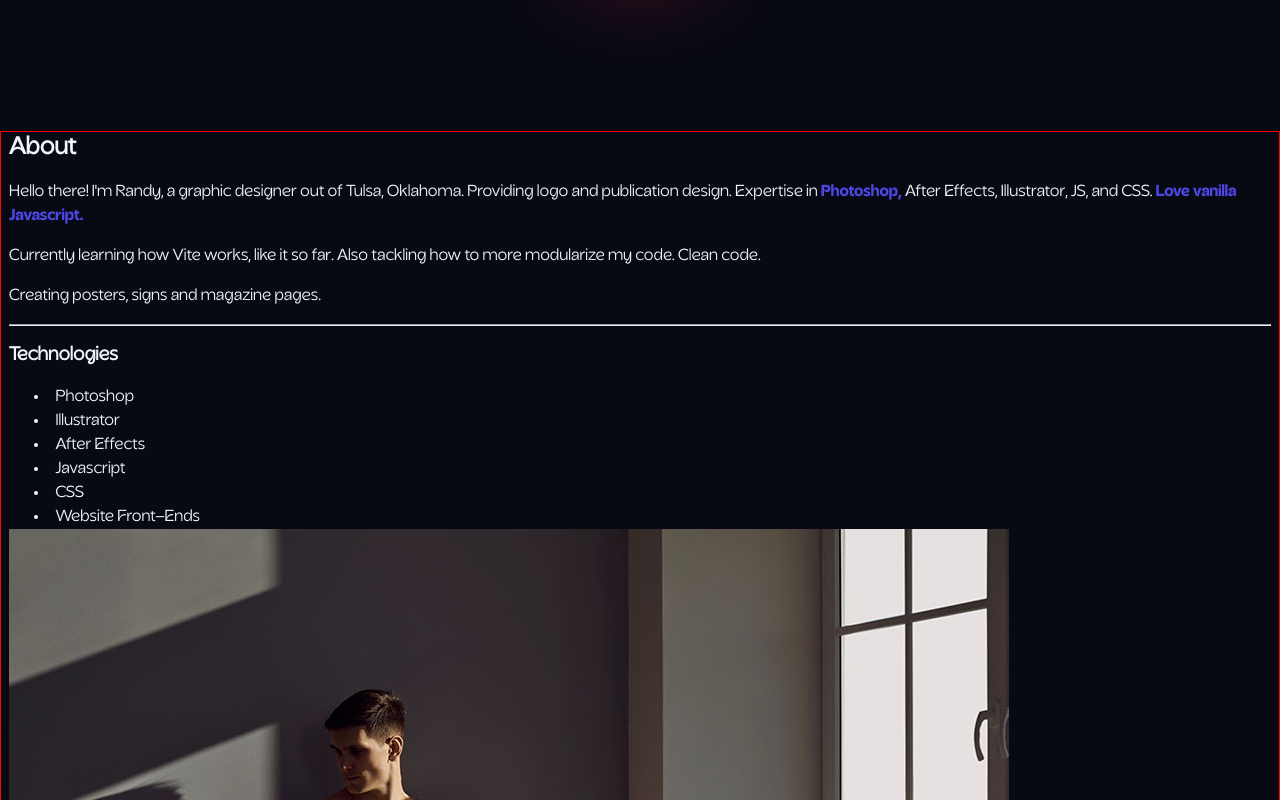
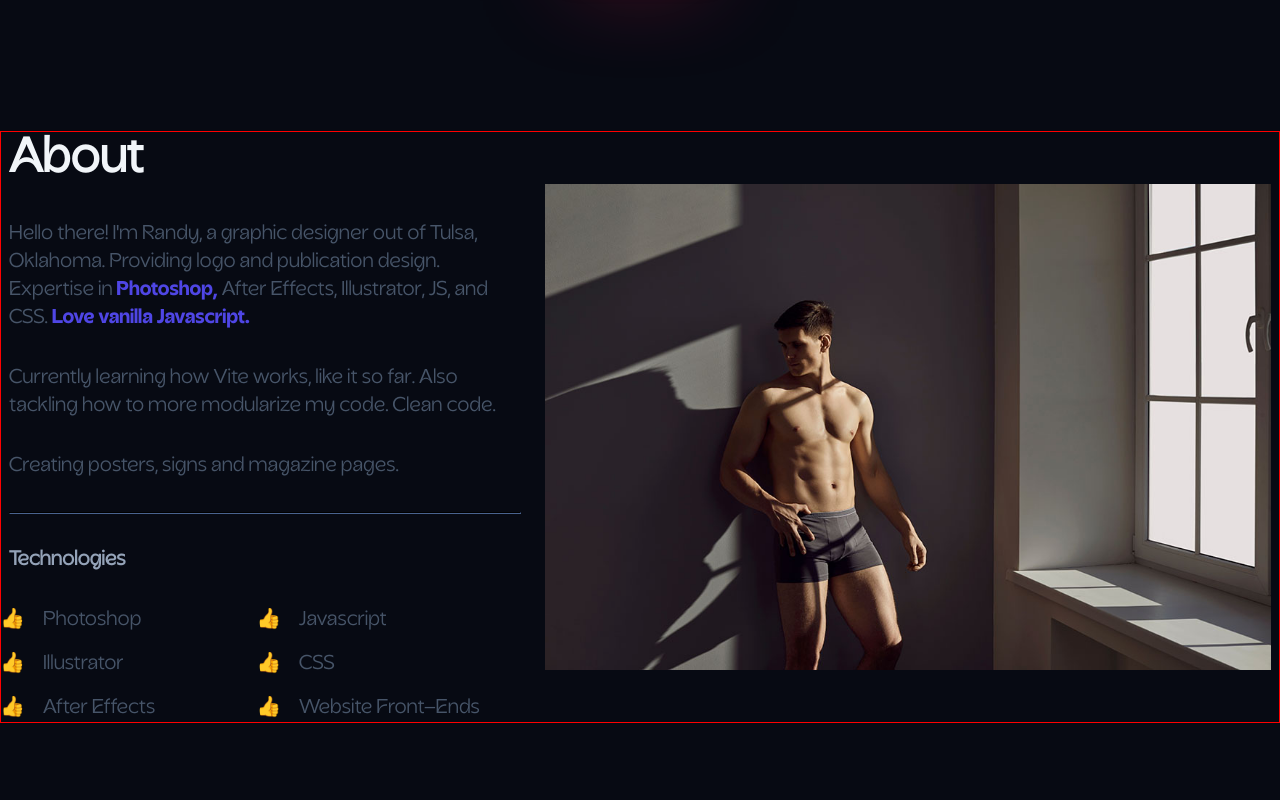
Before and after one commit to randy918/portfolio-710, a website built with Vite: page index.html in a window 1280 px wide. Shown: the part 620-1420 px from the top of the page. Built offline with nearby package versions, Linux system fonts and the light colour scheme.

Commit message:
corrected with good about.scss section 8-18-24-1039

```diff
--- a/styles/components/about.scss
+++ b/styles/components/about.scss
@@ -1,6 +1,150 @@
-.about__content {
-display: flex;
-flex-direction: column;
-gap: 1rem;
+.about {
+    display: flex;
+    flex-direction: column;
+    gap: 1rem;
+  }
 
-}
+  .about__content {
+    display: flex;
+    flex-direction: column;
+    gap: 1rem;
+  }
+
+  .about__title {
+    font-size: var(--size-2xl);
+    color: var(--clr-light);
+  }
+
+  .about__description {
+    max-width: 60ch;
+    font-size: var(--size-sm);
+    color: var(--clr-slate600);
+  }
+
+  .about__hr {
+    border-color: var(--clr-slate800);
+  }
+
+  .about__subtitle {
+    font-size: var(--size-sm);
+    color: var(--clr-slate400);
+  }
+
+  .about__ul-container {
+    display: flex;
+  }
+
+  .about__ul {
+    display: flex;
+    flex-direction: column;
+    gap: 1em;
+    list-style-type: '\1F44D';
+    padding-left: 1em;
+    flex: 1;
+  }
+
+  .about__list {
+    font-size: var(--size-sm);
+    color: var(--clr-slate600);
+  }
+
+  .about__list::before {
+    content: '';
+    margin-left: 0.5em;
+  }
+
+  /* xs */
+  @media (min-width: 475px) {
+    .about {
+      gap: 1.5rem;
+    }
+
+    .about__content {
+      gap: 1.5rem;
+    }
+
+    .about__title {
+      font-size: var(--size-3xl);
+    }
+
+    .about__description {
+      font-size: var(--size-base);
+    }
+
+    .about__subtitle {
+      font-size: var(--size-base);
+    }
+
+    .about__list {
+      font-size: var(--size-base);
+    }
+  }
+
+  /* sm */
+  @media (min-width: 640px) {
+    .about__img-wrapper {
+      margin: 0 auto;
+    }
+
+    .about__img {
+      width: 28.6875rem;
+    }
+  }
+
+  /* md */
+  /* @media (min-width: 768px) {} */
+
+  /* lg */
+  @media (min-width: 1024px) {
+    .about {
+      flex-direction: row;
+      justify-content: space-between;
+      align-items: center;
+    }
+
+    .about__title {
+      font-size: var(--size-4xl);
+    }
+
+    .about__description {
+      font-size: var(--size-lg);
+    }
+
+    .about__subtitle {
+      font-size: var(--size-lg);
+    }
+
+    .about__list {
+      font-size: var(--size-lg);
+    }
+  }
+
+  /* xl */
+  @media (min-width: 1280px) {
+    .about__content {
+      gap: 2rem;
+    }
+
+    .about__title {
+      font-size: var(--size-5xl);
+    }
+
+    .about__description {
+      font-size: var(--size-xl);
+    }
+
+    .about__subtitle {
+      font-size: var(--size-xl);
+    }
+
+    .about__list {
+      font-size: var(--size-xl);
+    }
+
+    .about__img {
+      width: 30.75rem;
+    }
+  }
+
+  /* 2xl */
+  /* @media (min-width: 1536px) {} */
```
Also changed, not shown: styles/components/about.css, 1 other file.
